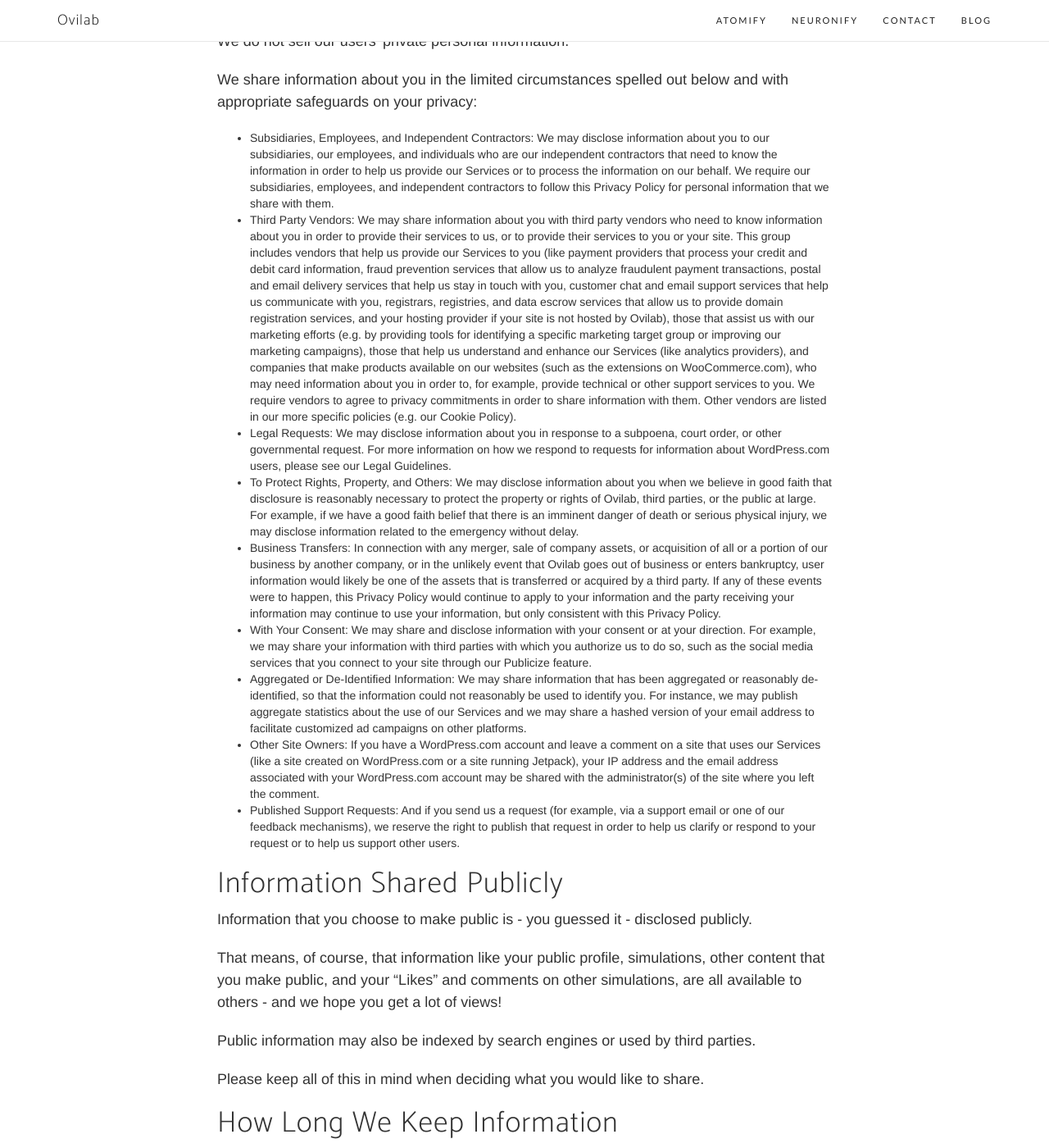
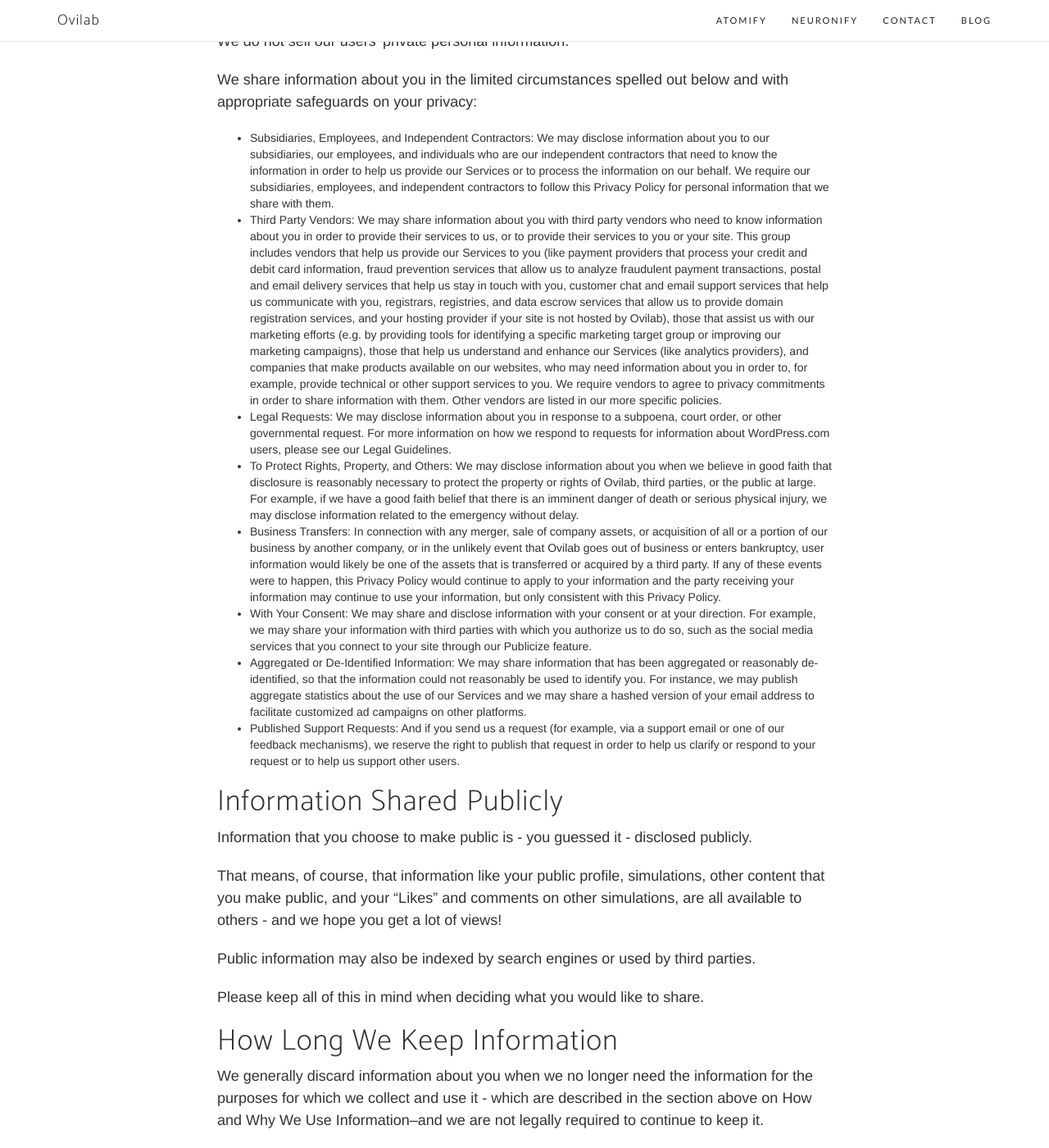
Before and after one commit to ovilab/ovilab.github.io, a Jekyll site: the page built from privacy.md, in a window 1280 px wide and 1400 px high, scrolled down 4384 px. Shown: the whole window at 82% size. Built offline with Jekyll 4.4.1, drawn with Linux system fonts in a browser that asks for light colours; nearby versions of some CDN libraries; some web fonts are replaced; some of the changed text lies outside the part shown.

Commit message:
Minor updates to privacy policy

```diff
--- a/privacy.md
+++ b/privacy.md
@@ -100,13 +100,12 @@
 We share information about you in the limited circumstances spelled out below and with appropriate safeguards on your privacy:
 
 * Subsidiaries, Employees, and Independent Contractors: We may disclose information about you to our subsidiaries, our employees, and individuals who are our independent contractors that need to know the information in order to help us provide our Services or to process the information on our behalf. We require our subsidiaries, employees, and independent contractors to follow this Privacy Policy for personal information that we share with them.
-* Third Party Vendors: We may share information about you with third party vendors who need to know information about you in order to provide their services to us, or to provide their services to you or your site. This group includes vendors that help us provide our Services to you (like payment providers that process your credit and debit card information, fraud prevention services that allow us to analyze fraudulent payment transactions, postal and email delivery services that help us stay in touch with you, customer chat and email support services that help us communicate with you, registrars, registries, and data escrow services that allow us to provide domain registration services, and your hosting provider if your site is not hosted by Ovilab), those that assist us with our marketing efforts (e.g. by providing tools for identifying a specific marketing target group or improving our marketing campaigns), those that help us understand and enhance our Services (like analytics providers), and companies that make products available on our websites (such as the extensions on WooCommerce.com), who may need information about you in order to, for example, provide technical or other support services to you. We require vendors to agree to privacy commitments in order to share information with them. Other vendors are listed in our more specific policies (e.g. our Cookie Policy).
+* Third Party Vendors: We may share information about you with third party vendors who need to know information about you in order to provide their services to us, or to provide their services to you or your site. This group includes vendors that help us provide our Services to you (like payment providers that process your credit and debit card information, fraud prevention services that allow us to analyze fraudulent payment transactions, postal and email delivery services that help us stay in touch with you, customer chat and email support services that help us communicate with you, registrars, registries, and data escrow services that allow us to provide domain registration services, and your hosting provider if your site is not hosted by Ovilab), those that assist us with our marketing efforts (e.g. by providing tools for identifying a specific marketing target group or improving our marketing campaigns), those that help us understand and enhance our Services (like analytics providers), and companies that make products available on our websites, who may need information about you in order to, for example, provide technical or other support services to you. We require vendors to agree to privacy commitments in order to share information with them. Other vendors are listed in our more specific policies.
 * Legal Requests: We may disclose information about you in response to a subpoena, court order, or other governmental request. For more information on how we respond to requests for information about WordPress.com users, please see our Legal Guidelines.
 * To Protect Rights, Property, and Others: We may disclose information about you when we believe in good faith that disclosure is reasonably necessary to protect the property or rights of Ovilab, third parties, or the public at large. For example, if we have a good faith belief that there is an imminent danger of death or serious physical injury, we may disclose information related to the emergency without delay.
 * Business Transfers: In connection with any merger, sale of company assets, or acquisition of all or a portion of our business by another company, or in the unlikely event that Ovilab goes out of business or enters bankruptcy, user information would likely be one of the assets that is transferred or acquired by a third party. If any of these events were to happen, this Privacy Policy would continue to apply to your information and the party receiving your information may continue to use your information, but only consistent with this Privacy Policy.
 * With Your Consent: We may share and disclose information with your consent or at your direction. For example, we may share your information with third parties with which you authorize us to do so, such as the social media services that you connect to your site through our Publicize feature.
 * Aggregated or De-Identified Information: We may share information that has been aggregated or reasonably de-identified, so that the information could not reasonably be used to identify you. For instance, we may publish aggregate statistics about the use of our Services and we may share a hashed version of your email address to facilitate customized ad campaigns on other platforms.
-* Other Site Owners: If you have a WordPress.com account and leave a comment on a site that uses our Services (like a site created on WordPress.com or a site running Jetpack), your IP address and the email address associated with your WordPress.com account may be shared with the administrator(s) of the site where you left the comment.
 * Published Support Requests: And if you send us a request (for example, via a support email or one of our feedback mechanisms), we reserve the right to publish that request in order to help us clarify or respond to your request or to help us support other users.
 
 # Information Shared Publicly #
@@ -168,10 +167,6 @@
 
 You can ask us for more information about the steps we take to protect your personal information when transferring it from the EU.
 
-# Business Transfers #
-
-If Ovilab, or substantially all of its assets, were acquired, or in the unlikely event that Ovilab goes out of business or enters bankruptcy, user information would be one of the assets that is transferred or acquired by a third party. You acknowledge that such transfers may occur, and that any acquirer of Ovilab may continue to use your personal information as set forth in this Privacy Policy.
-
 # Children #
 
 The Services are not directed at children under the age of 13. We will never knowingly request personal information from anyone under the age of 13 without requiring parental consent. We prohibit anyone using our Services from submitting any personally identifiable information about persons under 13 years of age. Any person who provides their personal information to Ovilab through the Services represents that they are 13 years of age or older.
```
Also changed, not shown: other parts of privacy.md (+4 -0 lines).
